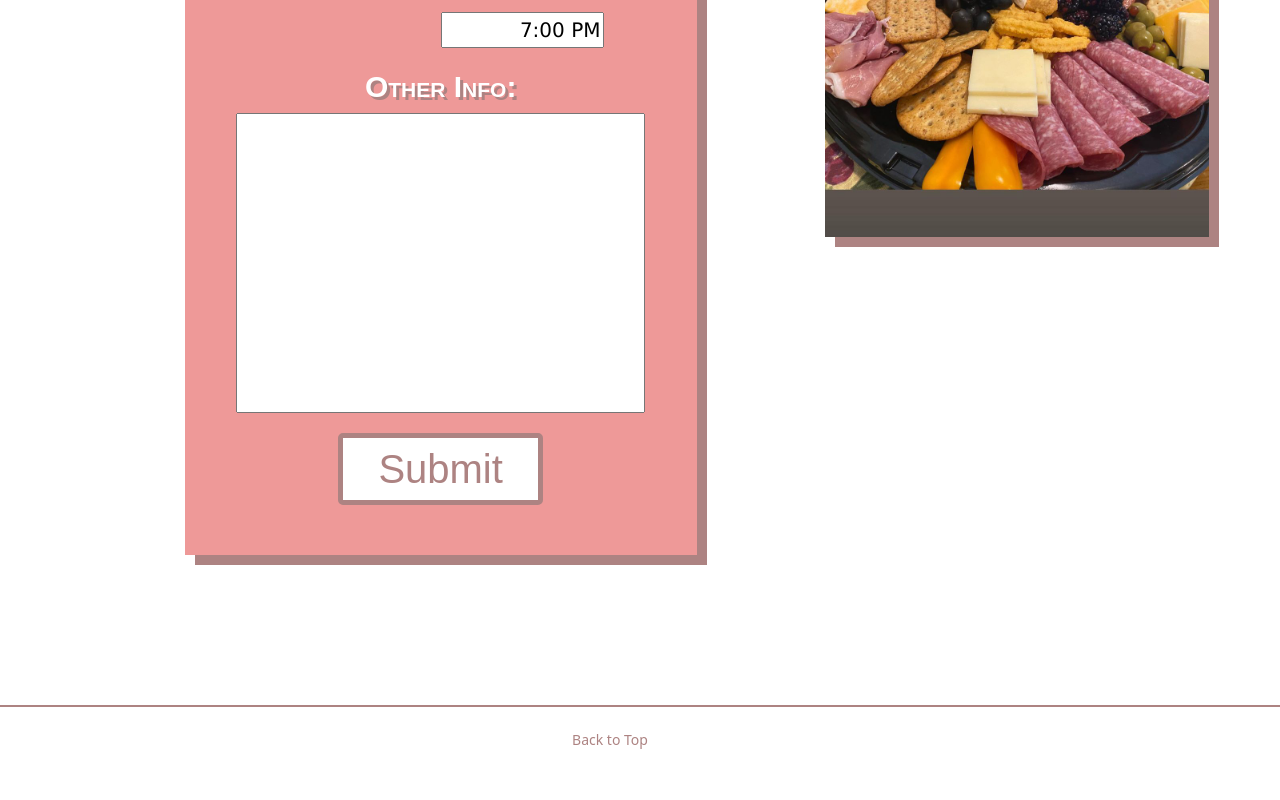
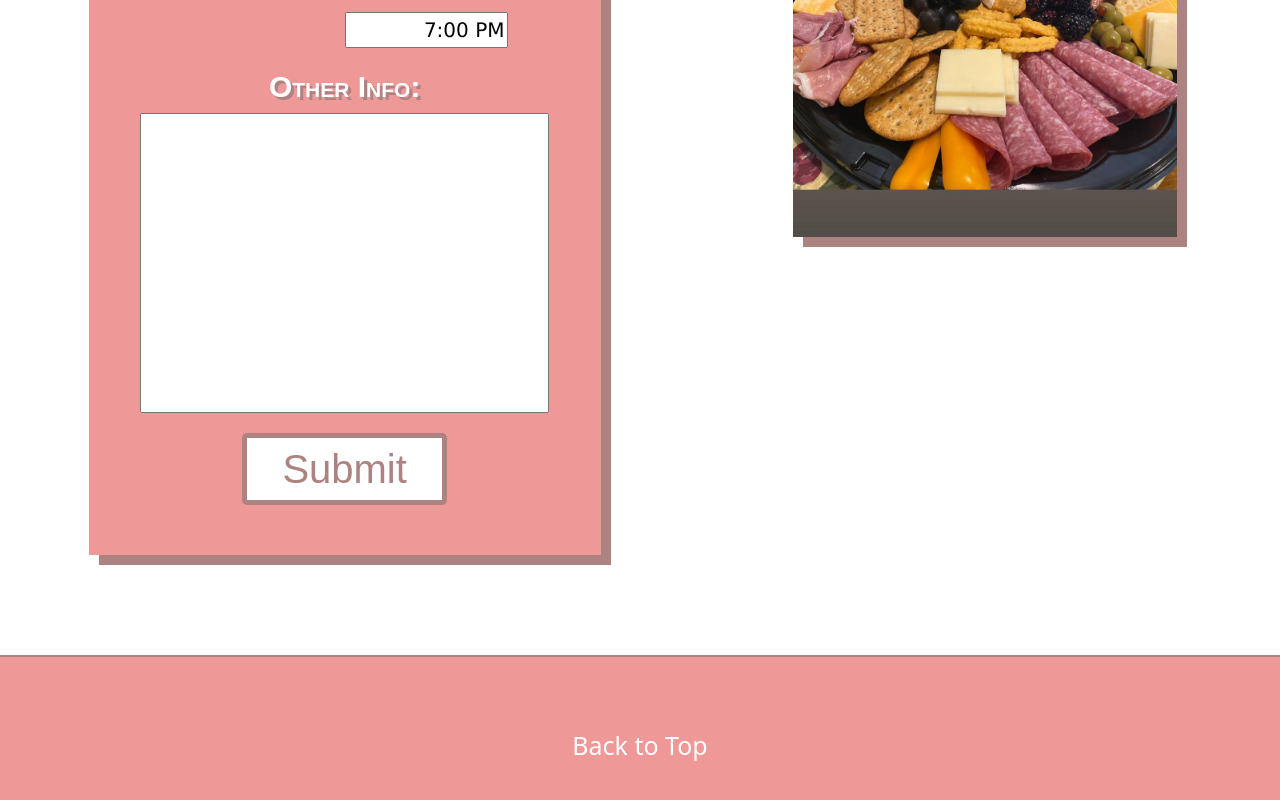
Before and after one commit to whiteceric/boobys_kitchen, a React (Create React App) app in the folder frontend/: page / in a window 1280 px wide. Shown: the part 2219-3019 px from the top of the page. Built offline with nearby package versions, Linux system fonts and the light colour scheme.

Commit message:
Redesign Footer

```diff
--- a/frontend/src/components/BookForm/BookForm.css
+++ b/frontend/src/components/BookForm/BookForm.css
@@ -1,7 +1,6 @@
 .BookForm {
   width: 40%;
   background-color: var(--nice-red);
-  margin-left: 10%;
 
   display: flex;
   flex-direction: column;
--- a/frontend/src/components/Footer/Footer.css
+++ b/frontend/src/components/Footer/Footer.css
@@ -1,4 +1,6 @@
 .Footer {
+  background-color: var(--nice-red);
+  border-top: solid 2px var(--nice-red-dark);
   padding-top: 50px;
   height: 150px;
   margin-top: 100px;
@@ -8,17 +10,18 @@
   margin: auto;
   padding: 20px;
   position: center;
-  border-top: solid 2px var(--nice-red-dark);
 
-  display: grid;
+  display: flex;
+  align-items: center;
   justify-content: center;
-  grid-template-columns: auto auto auto;
-  grid-gap: 30px;
+  text-align: center;
 }
 
 .footer-link-text {
   cursor: pointer;
-  color: var(--nice-red-dark);
+  color: white;
+
+  font-size: 25px;
 }
 
 .footer-link-text:hover {
```
